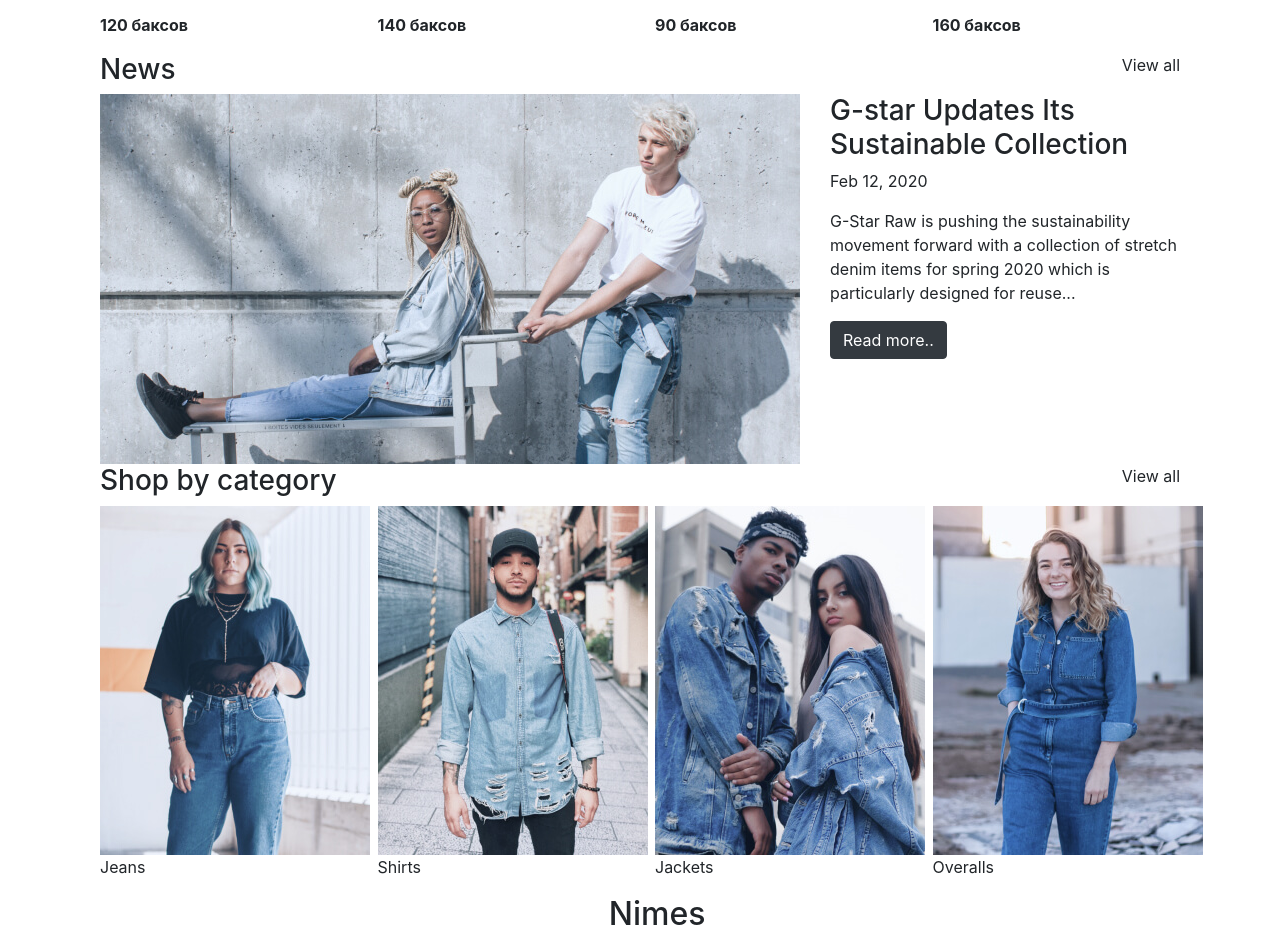
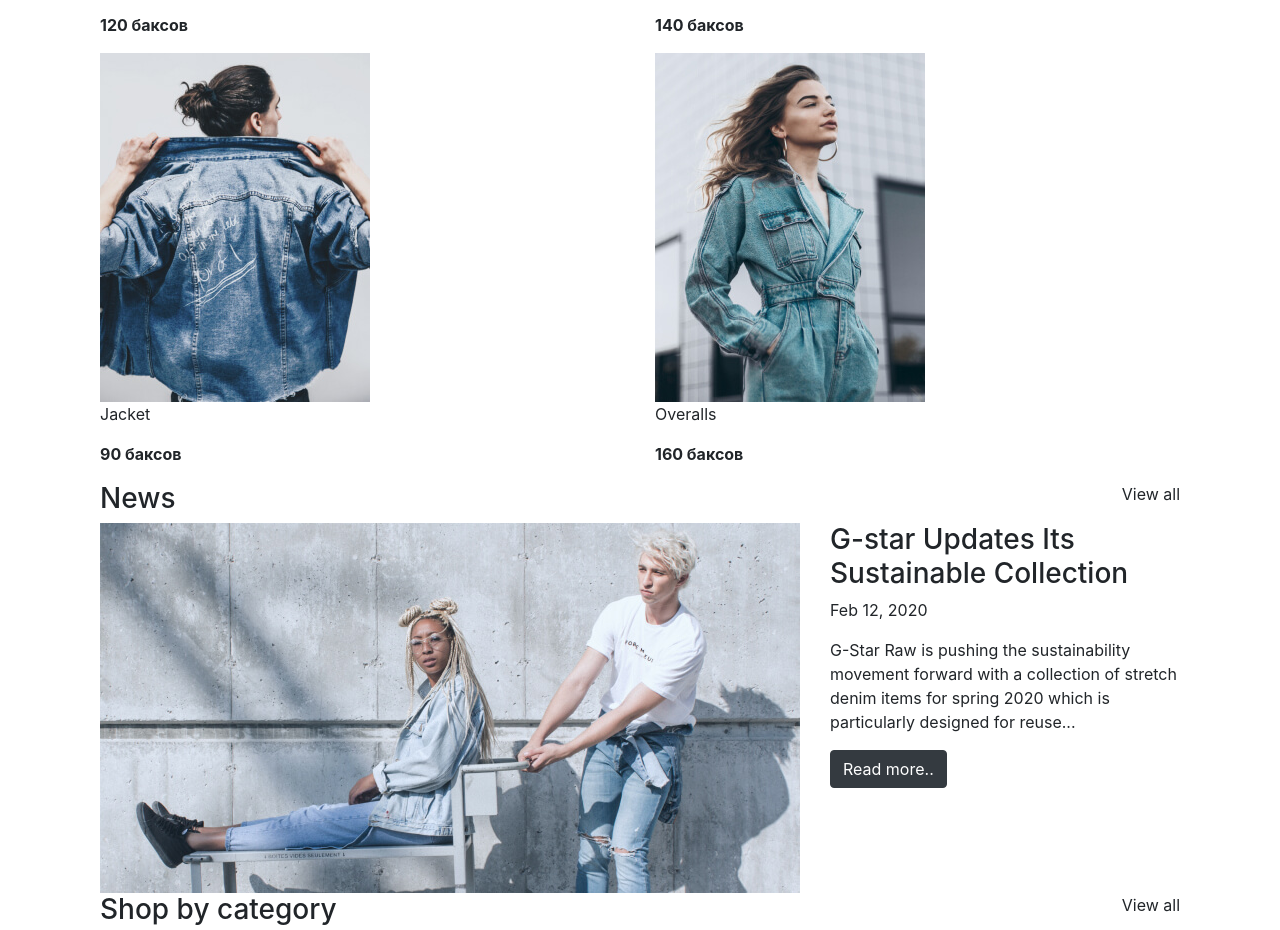
Before and after one commit to typoilox228/bootstrap_denim, a plain HTML site: page index.html in a window 1280 px wide. Shown: the part 992-1922 px from the top of the page. Drawn offline with nearby package versions, Linux system fonts and the light colour scheme.

Commit message:
Update index.html

```diff
--- a/index.html
+++ b/index.html
@@ -3,6 +3,7 @@
 	<head>
 		<link rel="stylesheet" href="https://cdn.jsdelivr.net/npm/bootstrap@4.5.3/dist/css/bootstrap.min.css" integrity="sha384-TX8t27EcRE3e/ihU7zmQxVncDAy5uIKz4rEkgIXeMed4M0jlfIDPvg6uqKI2xXr2" crossorigin="anonymous">
 		<meta charset="utf-8">
+		<meta name="viewport" content="width=device-width, initial-scale=1">
 	</head>
 	<body>
 		<div class="sticky-top bg-light">
@@ -55,22 +56,22 @@
 				</div>
 			</div>
 			<div class="row">
-				<div class="col-3">
+				<div class="col-3 col-sm-12 col-lg-6">
 					<img src="img/2.png">
 					<p>Jacket</p>
 					<b><p>120 баксов<p></b>
 				</div>
-				<div class="col-3">
+				<div class="col-3 col-sm-12 col-lg-6">
 					<img src="img/3.png">
 					<p>Overalls</p>
 					<b><p>140 баксов<p></b>
 				</div>
-				<div class="col-3">
+				<div class="col-3 col-sm-12 col-lg-6">
 					<img src="img/4.png">
 					<p>Jacket</p>
 					<b><p>90 баксов<p></b>
 				</div>
-				<div class="col-3">
+				<div class="col-3 col-sm-12 col-lg-6">
 					<img src="img/5.png">
 					<p>Overalls</p>
 					<b><p>160 баксов<p></b>
@@ -129,19 +130,19 @@
 				</div>
 			</div>
 			<div class="row">
-				<div class="col-3">
+				<div class="col-3 col-sm-12 col-lg-6">
 					<img src="img/7.png">
 					<p>Jeans</p>
 				</div>
-				<div class="col-3">
+				<div class="col-3 col-sm-12 col-lg-6">
 					<img src="img/8.png">
 					<p>Shirts</p>
 				</div>
-				<div class="col-3">
+				<div class="col-3 col-sm-12 col-lg-6">
 					<img src="img/9.png">
 					<p>Jackets</p>
 				</div>
-				<div class="col-3">
+				<div class="col-3 col-sm-12 col-lg-6">
 					<img src="img/10.png">
 					<p>Overalls</p>
 				</div>
```
